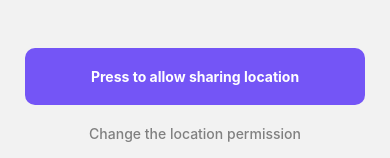
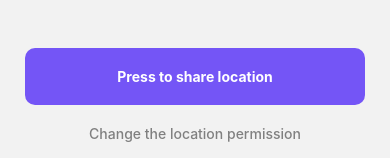
Before and after one commit to e-yang08/ilLuSIonOfgReaTNesS, a React Native app in the folder AwesomeProject/: screen /InitialShareLocation in a window 390 px wide. Shown: the part 408-566 px from the top of the page. Built offline with nearby package versions, Linux system fonts and the light colour scheme.

Commit message:
sign up and location sharing

```diff
--- a/AwesomeProject/pages/UserAuthentication/SignUpShareLoc.js
+++ b/AwesomeProject/pages/UserAuthentication/SignUpShareLoc.js
@@ -90,7 +90,7 @@ export default function InitialShareLocationPage({ navigation }) {
             <Text
               style={{ textAlign: "center", fontWeight: 700, color: "#FFF" }}
             >
-              Press to allow sharing location
+              Press to share location
             </Text>
           </TouchableOpacity>
         )}
```
